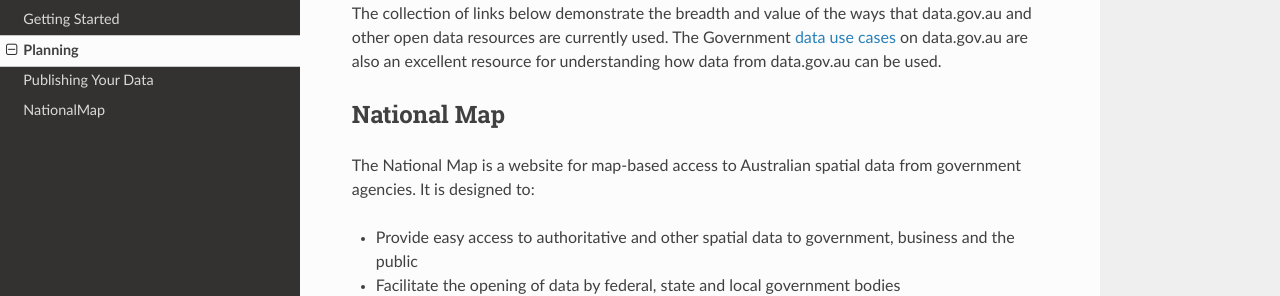
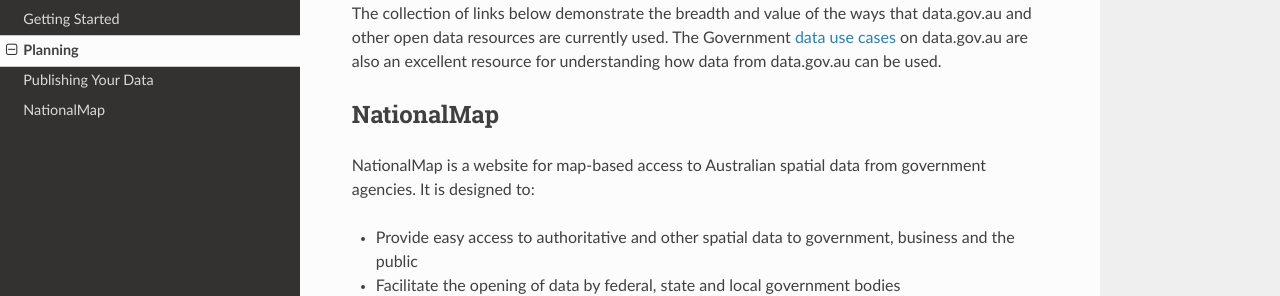
Before and after one commit to ajbar7/allan-toolkit-test, an MkDocs documentation site: the page built from docs/planning.md, in a window 1280 px wide and 900 px high, scrolled down 2218 px. Shown: the part 162-458 px from the top of the window. Built offline with MkDocs 1.6.1, drawn with Linux system fonts in a browser that asks for light colours; nearby versions of some CDN libraries; old or Windows-style settings are respelled for this version of MkDocs.

Commit message:
Update planning.md

```diff
--- a/docs/planning.md
+++ b/docs/planning.md
@@ -48,9 +48,9 @@
 
 The collection of links below demonstrate the breadth and value of the ways that data.gov.au and other open data resources are currently used. The Government [data use cases](http://data.gov.au/showcase) on data.gov.au are also an excellent resource for understanding how data from data.gov.au can be used.
 
-## National Map
+## NationalMap
 
-The National Map is a website for map-based access to Australian spatial data from government agencies. It is designed to:
+NationalMap is a website for map-based access to Australian spatial data from government agencies. It is designed to:
 
 * Provide easy access to authoritative and other spatial data to government, business and the public
 * Facilitate the opening of data by federal, state and local government bodies
```
